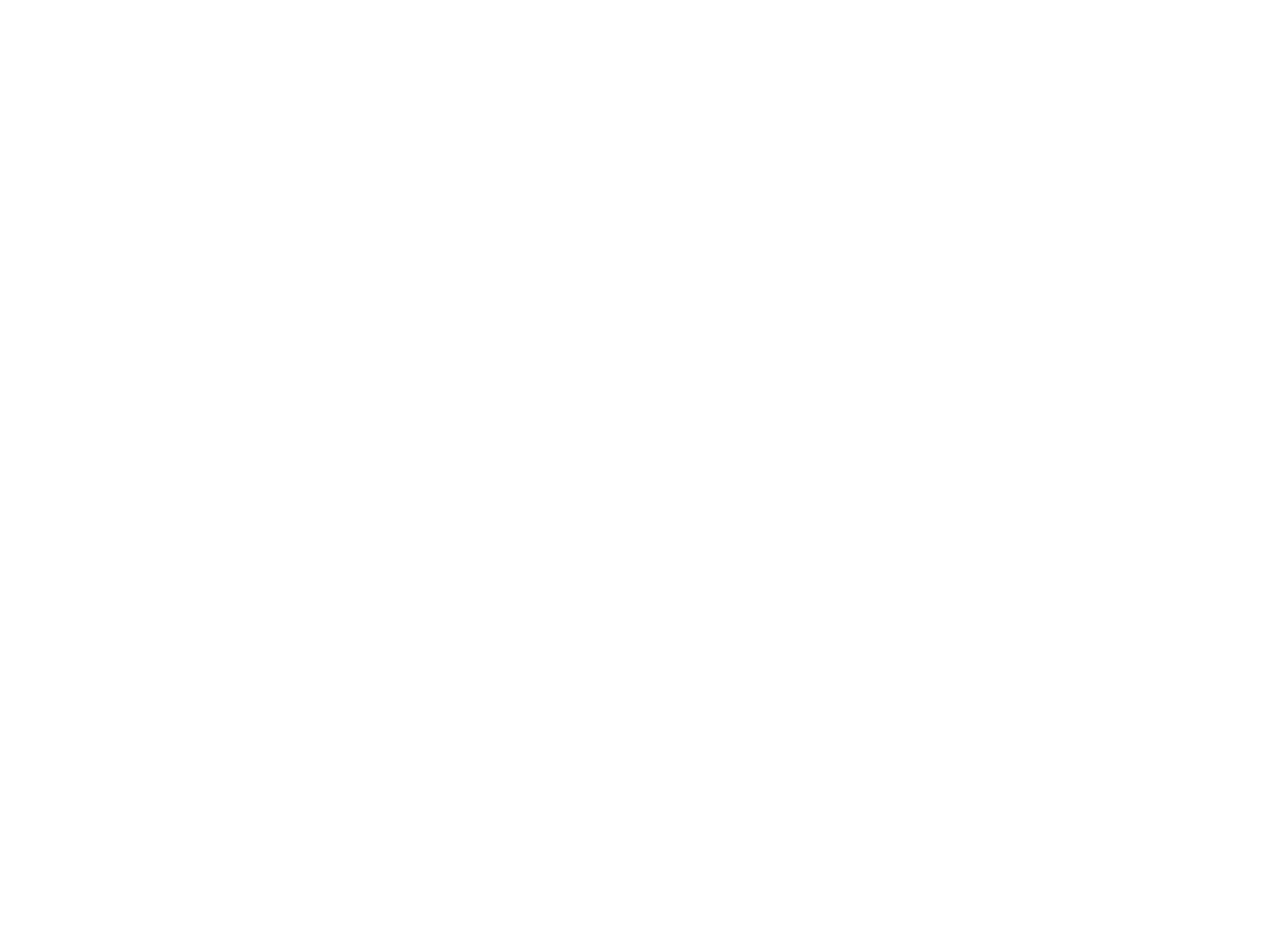
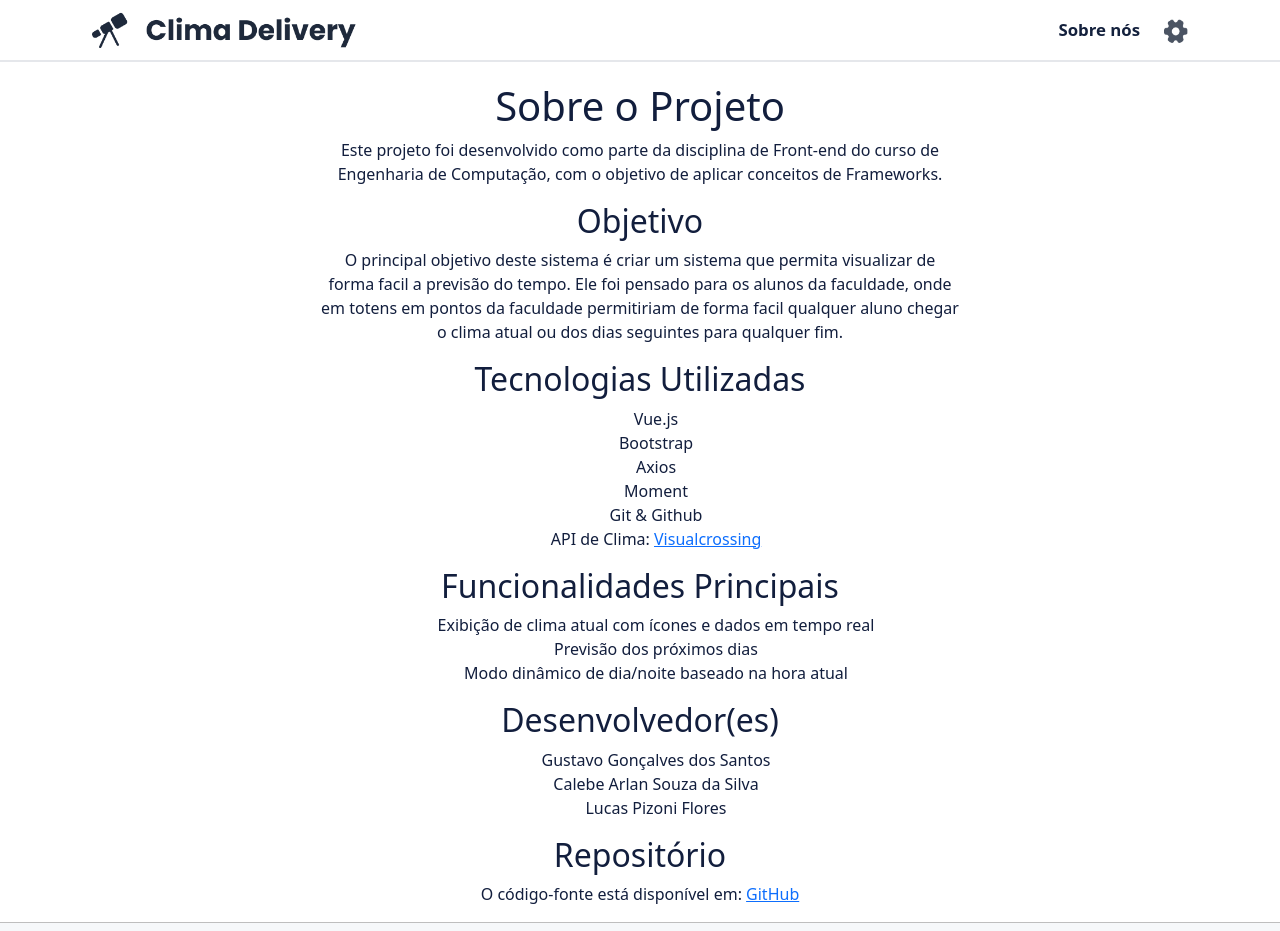
Before and after one commit to Xav86/clima-ABP, a Vue app in the folder clima/: page /about in a window 1280 px wide. Before the commit this address had no page. Shown: the top 931 px of the page. Before the commit the page ends 800 px from the top, so only its background shows below. Built offline with nearby package versions, Linux system fonts and the light colour scheme.

Commit message:
feat: make `AboutView.vue`

```diff
--- a/clima/src/Components/FooterItem.vue
+++ b/clima/src/Components/FooterItem.vue
@@ -1,5 +1,6 @@
 <template>
   <div class="footer-item">
+    <div class="footer-c">
       <img
         class="opacity-80"
         src="@\assets\icons\icon _telescope.svg"
@@ -7,13 +8,15 @@
       />
       <span class="opacity-80">©2025 Clima Delivery</span>
     </div>
+    <span>Feito com Vue e muito &#x1F499;</span>
+  </div>
 </template>
 
 <style scoped>
 .footer-item {
   width: 100%;
-  height: 50px;
   display: flex;
+  flex-direction: column;
   align-items: center;
   justify-content: center;
 
@@ -24,6 +27,10 @@
   background-color: #f6f8fa;
 }
 
+.footer-c {
+  display: flex;
+}
+
 .opacity-80 {
   opacity: 80%;
 }
--- a/clima/src/Components/NavBar/NavBar.vue
+++ b/clima/src/Components/NavBar/NavBar.vue
@@ -1,10 +1,10 @@
 <template>
   <nav class="navbar">
-    <div class="navbar__logo">
+    <router-link to="/" class="navbar__logo">
       <img src="@\assets\icons\logo.png" alt="" />
-    </div>
+    </router-link>
     <div class="navright">
-      <!-- <div class="navbar__search">
+      <div v-if="false" class="navbar__search">
         <input
           type="text"
           v-model="searchQuery"
@@ -12,18 +12,17 @@
           class="search-input"
         />
         <button @click="handleSave" class="save-button">Salvar</button>
-      </div> -->
+      </div>
       <ul class="navbar__links">
-        <li><a href="#">Favoritos</a></li>
-        <li><a href="#">Sobre nós</a></li>
+        <li><router-link to="/about">Sobre nós</router-link></li>
       </ul>
-      <div class="navbar__settings">
+      <router-link to="/configuration" class="navbar__settings">
         <img
           class="gear-icon"
           src="@/assets/icons/gear.png"
           alt="Configurações"
         />
-      </div>
+      </router-link>
     </div>
   </nav>
 </template>
--- a/clima/src/router/index.js
+++ b/clima/src/router/index.js
@@ -1,11 +1,17 @@
 import { createRouter, createWebHistory } from "vue-router";
 import HomeView from "../views/HomeView.vue";
+import AboutView from "@/views/AboutView.vue";
 
 const routes = [
   {
     path: "/",
     name: "home",
     component: HomeView,
+  },
+  {
+    path: "/about",
+    name: "about",
+    component: AboutView,
   },
 ];
 
--- /dev/null
+++ b/clima/src/views/AboutView.vue
@@ -0,0 +1,100 @@
+<template>
+  <div>
+    <div class="about-view">
+      <NavBar />
+      <div class="about-body">
+        <h1>Sobre o Projeto</h1>
+        <p>
+          Este projeto foi desenvolvido como parte da disciplina de Front-end do
+          curso de Engenharia de Computação, com o objetivo de aplicar conceitos
+          de Frameworks.
+        </p>
+
+        <h2>Objetivo</h2>
+        <p>
+          O principal objetivo deste sistema é criar um sistema que permita
+          visualizar de forma facil a previsão do tempo. Ele foi pensado para os
+          alunos da faculdade, onde em totens em pontos da faculdade permitiriam
+          de forma facil qualquer aluno chegar o clima atual ou dos dias
+          seguintes para qualquer fim.
+        </p>
+
+        <h2>Tecnologias Utilizadas</h2>
+        <ul>
+          <li>Vue.js</li>
+          <li>Bootstrap</li>
+          <li>Axios</li>
+          <li>Moment</li>
+          <li>Git & Github</li>
+          <li>
+            API de Clima:
+            <a href="https://www.visualcrossing.com" target="_blank"
+              >Visualcrossing</a
+            >
+          </li>
+        </ul>
+
+        <h2>Funcionalidades Principais</h2>
+        <ul>
+          <li>Exibição de clima atual com ícones e dados em tempo real</li>
+          <li>Previsão dos próximos dias</li>
+          <li>Modo dinâmico de dia/noite baseado na hora atual</li>
+        </ul>
+
+        <h2>Desenvolvedor(es)</h2>
+        <ul>
+          <li>Gustavo Gonçalves dos Santos</li>
+          <li>Calebe Arlan Souza da Silva</li>
+          <li>Lucas Pizoni Flores</li>
+        </ul>
+
+        <h2>Repositório</h2>
+        <p>
+          O código-fonte está disponível em:
+          <a href="https://github.com/Xav86/clima-ABP" target="_blank"
+            >GitHub</a
+          >
+        </p>
+      </div>
+    </div>
+    <FooterItem />
+  </div>
+</template>
+
+<script>
+import FooterItem from "@/Components/FooterItem.vue";
+import NavBar from "@/Components/NavBar/NavBar.vue";
+
+export default {
+  name: "AboutView",
+  components: {
+    NavBar,
+    FooterItem,
+  },
+};
+</script>
+
+<style scoped>
+ul {
+  list-style-type: none;
+}
+
+.about-view {
+  width: 100%;
+  min-height: 100vh;
+  display: flex;
+  flex-direction: column;
+}
+
+.about-body {
+  width: 50%;
+  display: flex;
+  flex-direction: column;
+
+  padding-top: 20px;
+  margin: 0 auto;
+
+  text-align: center;
+  color: var(--w-primary);
+}
+</style>
--- a/clima/src/views/HomeView.vue
+++ b/clima/src/views/HomeView.vue
@@ -1,4 +1,5 @@
 <template>
+  <div>
     <div class="home">
       <NavBar />
       <div class="title-box">
@@ -15,6 +16,7 @@
             :key="`${i}-${day}`"
             :data="day"
           />
+        </div>
       </div>
     </div>
     <FooterItem />
```
Also changed, not shown: clima/src/assets/icons/icon_solar_energy.svg. Lines whose indentation alone changed are shown as unchanged.
